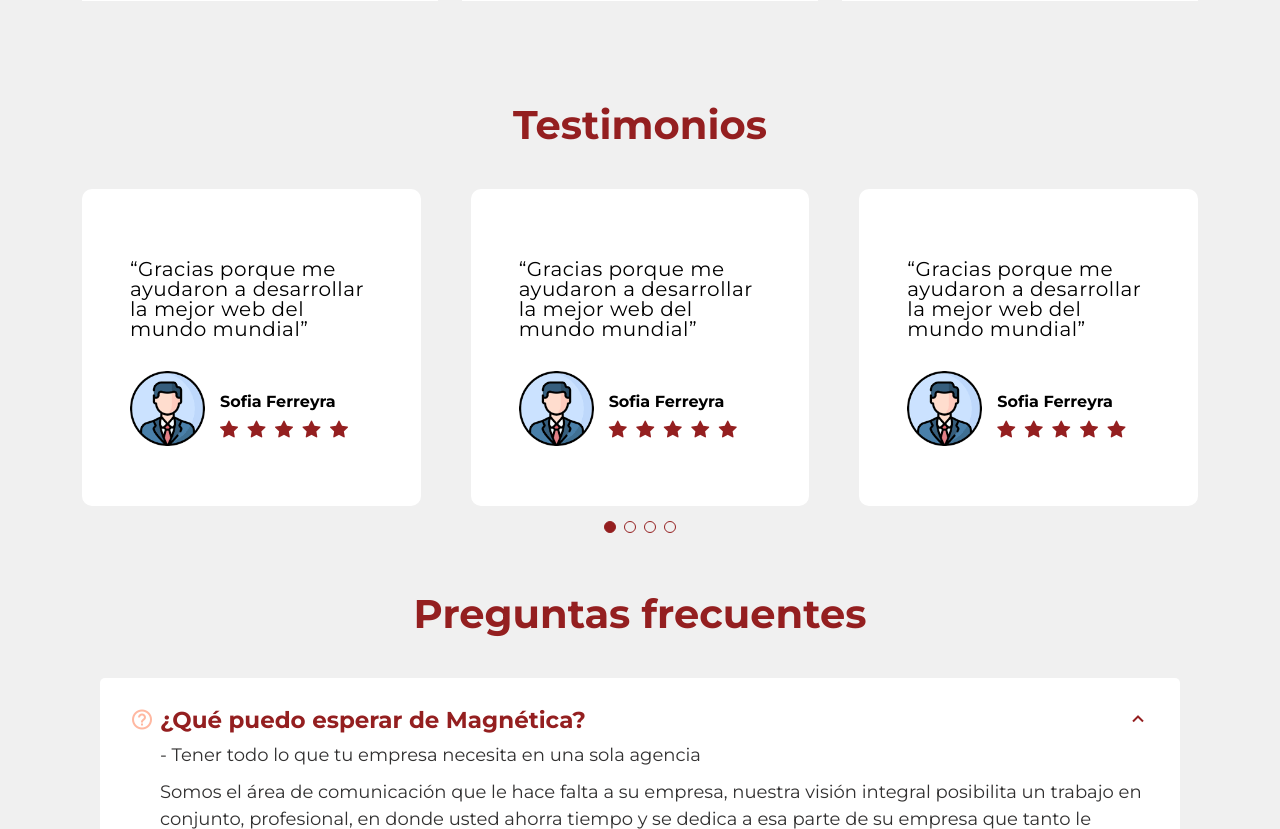
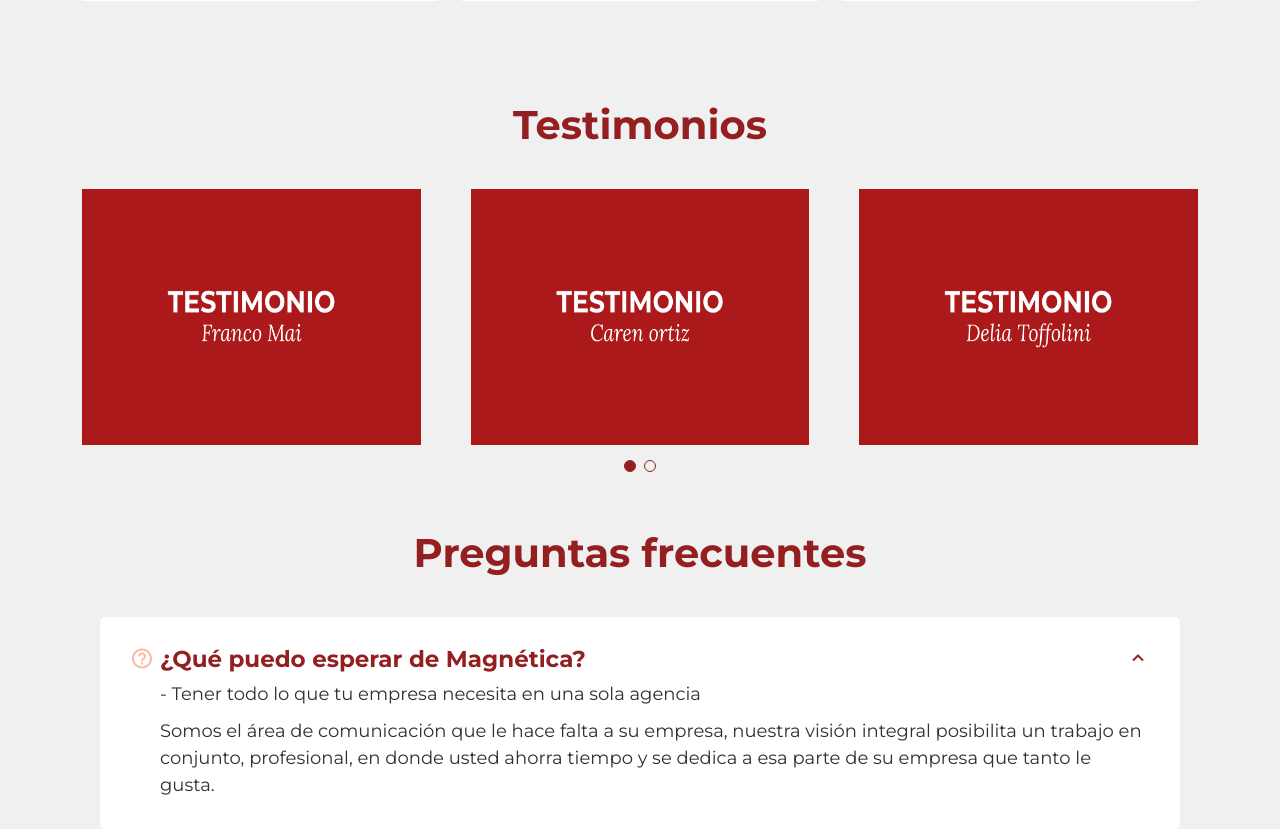
Before and after one commit to SantyHenares/Magnetica, a PHP site: page / in a window 1280 px wide. Shown: the part 2705-3534 px from the top of the page. Run offline with PHP 8.4, Linux system fonts and the light colour scheme; some libraries are stand-ins or nearby versions.

Commit message:
cambio slider opiniones y arreglos

```diff
--- a/assets/css/homeModulo2.css
+++ b/assets/css/homeModulo2.css
@@ -165,3 +165,22 @@
     padding: 0;
   }
 }
+.behind-cameras-img {
+  width: 100%;
+  height: 32vh;
+  overflow: hidden;
+}
+
+.behind-cameras-img img {
+  width: 100%;
+  height: 32vh;
+  overflow: hidden;
+}
+
+.zoom-imagen {
+  transition: transform .3s;
+}
+
+.zoom-imagen:hover {
+  transform: scale(1.25);
+}
--- a/index.html
+++ b/index.html
@@ -442,101 +442,63 @@
       <!-- ======= Testimonios ======= -->
       <section id="clients" class="clients">
         <div data-aos="fade-up">
-          <h1 class="titles-h1">Testimonios</h1>
+          <h1 class="titles-h1">
+            <span class="underline">Testimonios</span>
+          </h1>
         </div>
         <div class="container" data-aos="fade-up">
-          <div class="clients-slider swiper">
-            <div class="swiper-wrapper align-items-center">
+          <div class="camera-slider swiper">
+            <div class="swiper-wrapper">
               <div class="swiper-slide">
-                <div class="card px-5">
-                  <p class="card-text">
-                    “Gracias porque me ayudaron a desarrollar la mejor web del
-                    mundo mundial”
-                  </p>
-                  <div class="card-body mt-3">
-                    <img src="assets/img/ejemploimagendeperfil.png" alt="" />
-                    <div class="card-profile align-items-center">
-                      <h5 class="card-title">
-                        <strong>Sofia Ferreyra</strong>
-                      </h5>
-                      <span class="stars">
-                        <i class="bi bi-star-fill"></i>
-                        <i class="bi bi-star-fill"></i>
-                        <i class="bi bi-star-fill"></i>
-                        <i class="bi bi-star-fill"></i>
-                        <i class="bi bi-star-fill"></i>
-                      </span>
-                    </div>
-                  </div>
+                <div class="behind-cameras-img">
+                  <a
+                    href="https://www.youtube.com/embed/XGhLI4nWtig?si=LmaYBQ8T1R-RSrJb"
+                    data-gallery="testimonioGallery"
+                    class="portfolio-lightbox preview-link"
+                  >
+                    <img src="assets/img/testimonios/Testimonio-FrancoMai.png"
+                    class="zoom-imagen"
+                    alt="">
+                  </a>
                 </div>
               </div>
               <div class="swiper-slide">
-                <div class="card px-5">
-                  <p class="card-text">
-                    “Gracias porque me ayudaron a desarrollar la mejor web del
-                    mundo mundial”
-                  </p>
-                  <div class="card-body mt-3">
-                    <img src="assets/img/ejemploimagendeperfil.png" alt="" />
-                    <div class="card-profile">
-                      <h5 class="card-title">
-                        <strong>Sofia Ferreyra</strong>
-                      </h5>
-                      <span class="stars">
-                        <i class="bi bi-star-fill"></i>
-                        <i class="bi bi-star-fill"></i>
-                        <i class="bi bi-star-fill"></i>
-                        <i class="bi bi-star-fill"></i>
-                        <i class="bi bi-star-fill"></i>
-                      </span>
-                    </div>
-                  </div>
+                <div class="behind-cameras-img">
+                  <a
+                    href="https://www.youtube.com/embed/cpTtByHtDnE?si=rqr2xHbqIrBuPU1U"
+                    data-gallery="testimonioGallery"
+                    class="portfolio-lightbox preview-link"
+                  >
+                    <img src="assets/img/testimonios/TestimonioCarenOrtiz.png"
+                    class="zoom-imagen"
+                    alt="">
+                  </a>
                 </div>
               </div>
               <div class="swiper-slide">
-                <div class="card px-5">
-                  <p class="card-text">
-                    “Gracias porque me ayudaron a desarrollar la mejor web del
-                    mundo mundial”
-                  </p>
-                  <div class="card-body mt-3">
-                    <img src="assets/img/ejemploimagendeperfil.png" alt="" />
-                    <div class="card-profile">
-                      <h5 class="card-title">
-                        <strong>Sofia Ferreyra</strong>
-                      </h5>
-                      <span class="stars">
-                        <i class="bi bi-star-fill"></i>
-                        <i class="bi bi-star-fill"></i>
-                        <i class="bi bi-star-fill"></i>
-                        <i class="bi bi-star-fill"></i>
-                        <i class="bi bi-star-fill"></i>
-                      </span>
-                    </div>
-                  </div>
+                <div class="behind-cameras-img">
+                  <a
+                  href="https://www.youtube.com/embed/R_HynDfavIk?si=2MHO8cKjTUtn12ID"
+                  data-gallery="testimonioGallery"
+                  class="portfolio-lightbox preview-link"
+                  >
+                    <img src="assets/img/testimonios/Testimonio-Delia.png"
+                    class="zoom-imagen"
+                    alt="">
+                  </a>
                 </div>
               </div>
               <div class="swiper-slide">
-                <div class="card px-5">
-                  <p class="card-text">
-                    “Gracias porque me ayudaron a desarrollar la mejor web del
-                    mundo mundial”
-                  </p>
-                  <div class="card-body mt-3">
-                    <img src="assets/img/ejemploimagendeperfil.png" alt="" />
-                    <div class="card-profile">
-                      <h5 class="card-title">
-                        <strong>Sofia Ferreyra</strong>
-                      </h5>
-                      <span class="stars">
-                        <i class="bi bi-star-fill"></i>
-                        <i class="bi bi-star-fill"></i>
-                        <i class="bi bi-star-fill"></i>
-                        <i class="bi bi-star-fill"></i>
-                        <i class="bi bi-star-fill"></i>
-                      </span>
-                    </div>
-                  </div>
+                <div class="behind-cameras-img">
+                  <a
+                    href="https://www.youtube.com/embed/XGhLI4nWtig?si=LmaYBQ8T1R-RSrJb"
+                    data-gallery="testimonioGallery"
+                    class="portfolio-lightbox preview-link"
+                  >
+                    <img src="assets/img/testimonios/Testimonio-FrancoMai.png"
+                    class="zoom-imagen"
+                    alt="">
+                  </a>
                 </div>
               </div>
             </div>
```
Also changed, not shown: assets/css/webmodulo2.css (+14 -6 lines), diseño-grafico.html (+11 -3 lines), redes-sociales.html (+11 -3 lines), servicios-web.html (+11 -3 lines).
